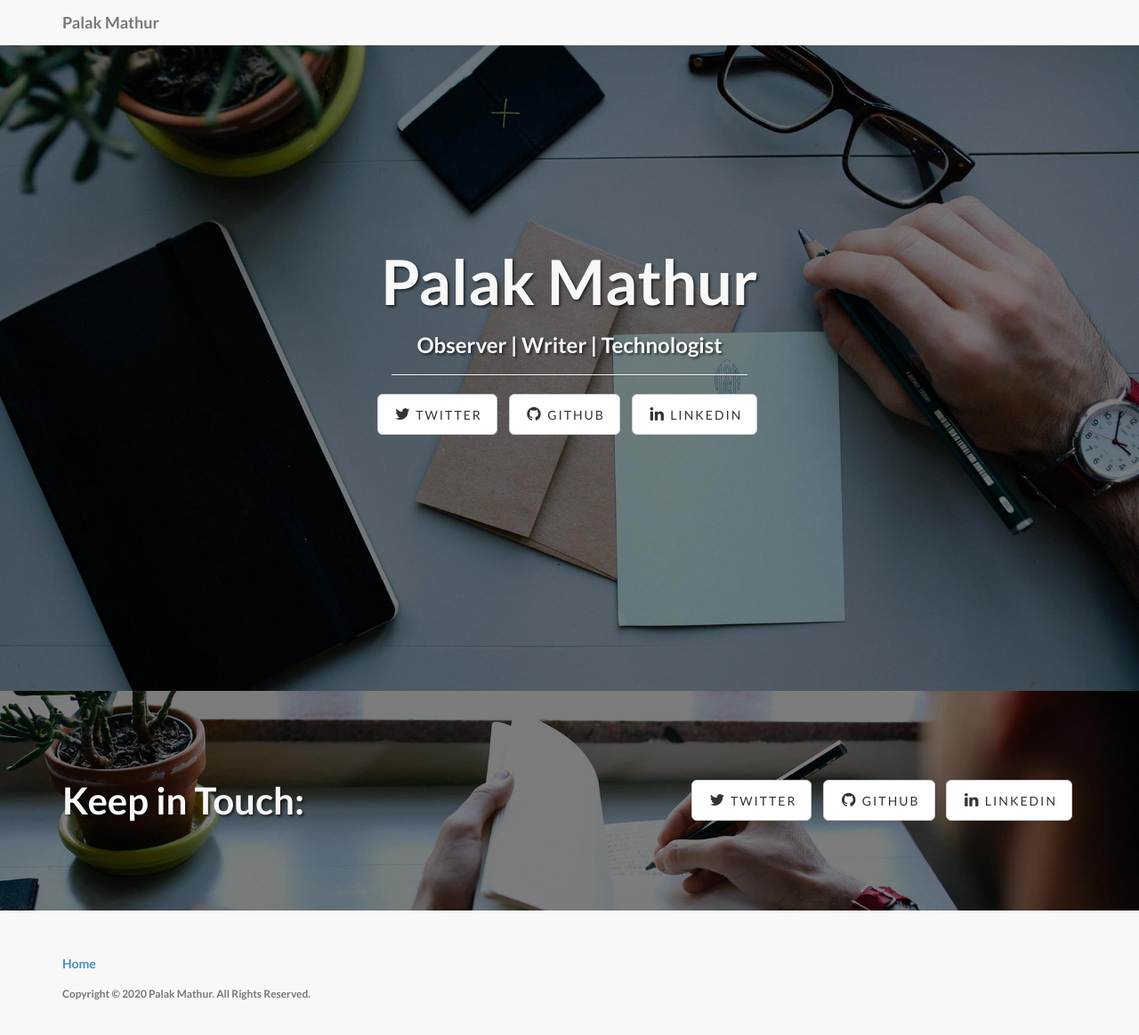
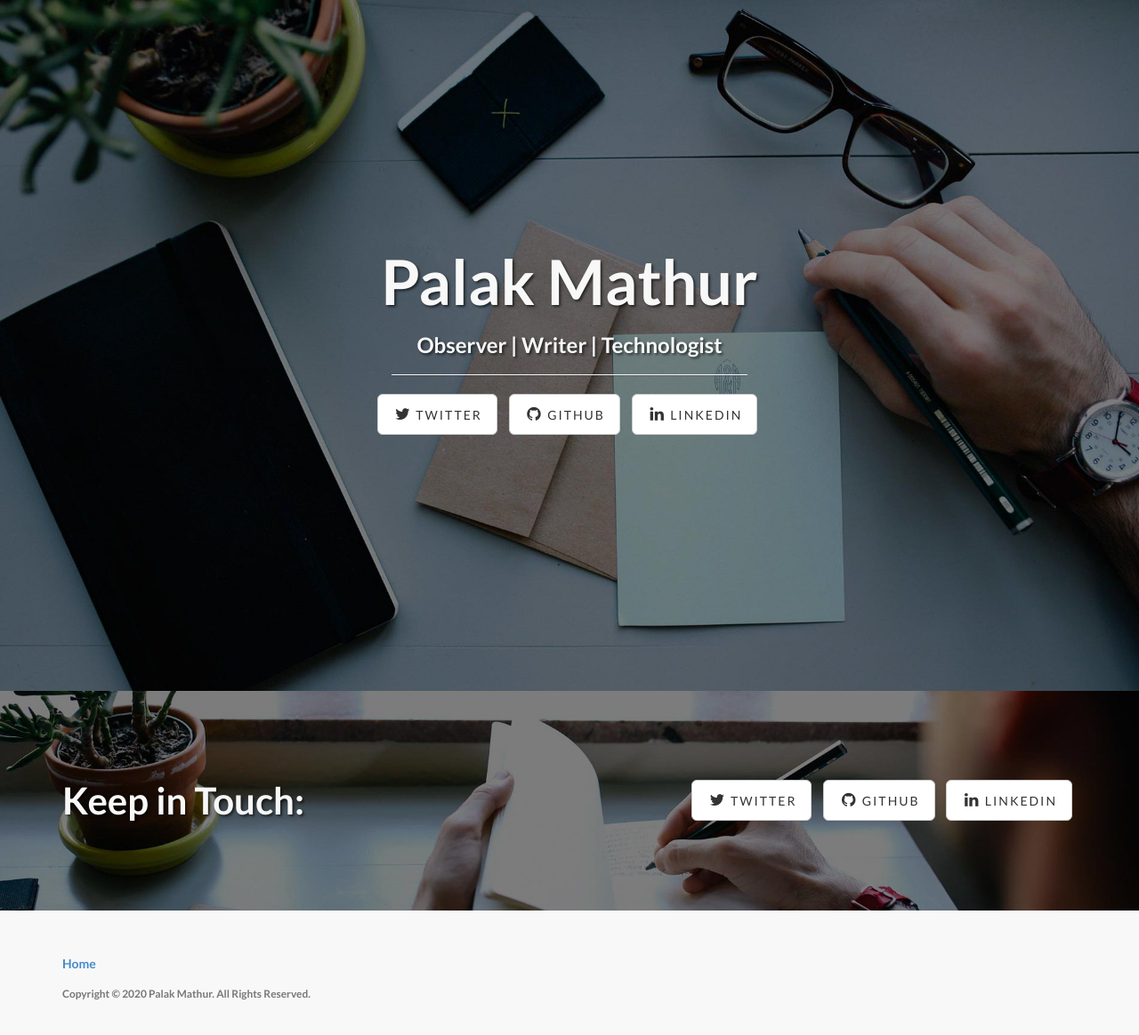
Before and after one commit to systemhalted/about-me, a Jekyll site: the page built from index.html, in a window 1280 px wide and 1176 px high. Shown: the top 1164 px of the window at 89% size. Built offline with Jekyll 4.4.1, drawn with Linux system fonts in a browser that asks for light colours.

Commit message:
Update header.html

```diff
--- a/_includes/header.html
+++ b/_includes/header.html
@@ -1,35 +1,3 @@
-<!-- Navigation -->
-<nav class="navbar navbar-default navbar-fixed-top" role="navigation">
-    <div class="container">
-        <!-- Brand and toggle get grouped for better mobile display -->
-        <div class="navbar-header page-scroll">
-            <button type="button" class="navbar-toggle" data-toggle="collapse" data-target="#bs-example-navbar-collapse-1">
-                <span class="sr-only">Toggle navigation</span>
-                <span class="icon-bar"></span>
-                <span class="icon-bar"></span>
-                <span class="icon-bar"></span>
-            </button>
-            <a class="navbar-brand page-scroll" href="#home">{{ site.title }}</a>
-        </div>
-        <!-- Collect the nav links, forms, and other content for toggling -->
-<!--         <div class="collapse navbar-collapse" id="bs-example-navbar-collapse-1">
-            <ul class="nav navbar-nav navbar-right">
-            	<li>
-                    <a class="page-scroll" href="#about">About</a>
-                </li>
-                <li>
-                    <a class="page-scroll" href="#services">Services</a>
-                </li>
-                <li>
-                    <a class="page-scroll" href="#contact">Contact</a>
-                </li>
-            </ul>
-        </div> -->
-        <!-- /.navbar-collapse -->
-    </div>
-    <!-- /.container -->
-</nav>
-
 <section id="home">
 <!-- Header -->
 	<div class="intro-header">
```
